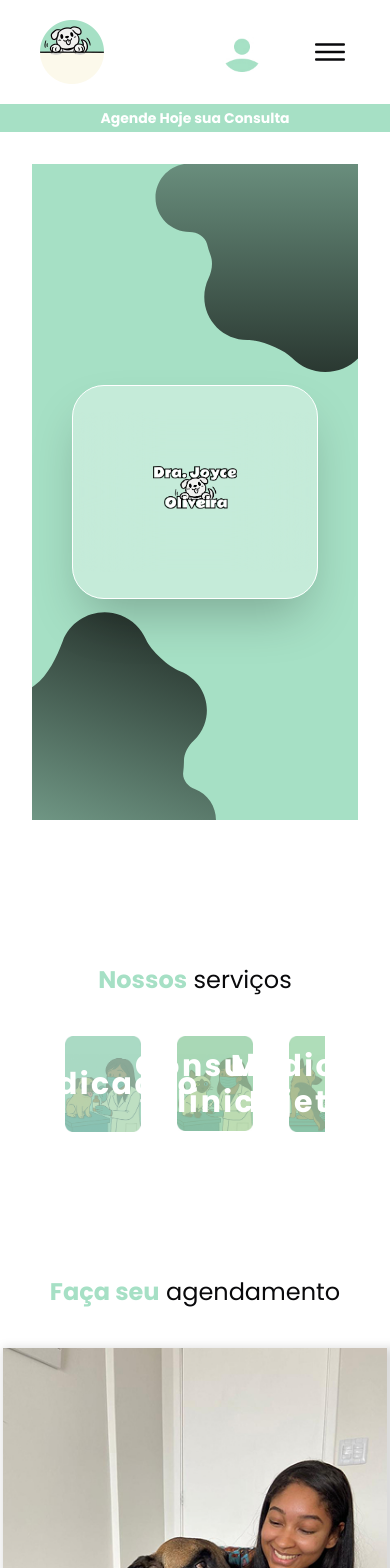
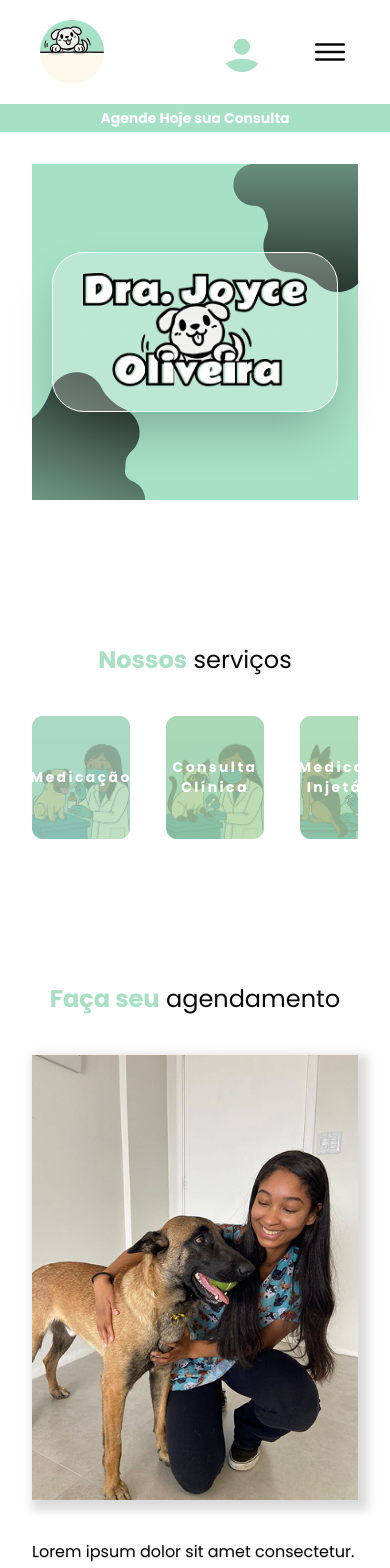
Before and after one commit to Sousasz/joyce-clinica-veterinaria, a React (Vite) app: page / in a window 390 px wide. Shown: the top 1568 px of the page. Built offline with nearby package versions, Linux system fonts and the light colour scheme.

Commit message:
:lipstick: add responsive for hero section

```diff
--- a/src/components/main/about.tsx
+++ b/src/components/main/about.tsx
@@ -4,7 +4,7 @@ export function About() {
   return (
     <div className="flex max-[855px]:flex-col max-[855px]:items-center gap-10">
       <img
-        className="max-w-96 shadow-default"
+        className="shadow-default"
         src={joycePhoto}
         alt="Imagem da Dr. Joyce"
       />
--- a/src/components/main/brand.tsx
+++ b/src/components/main/brand.tsx
@@ -2,9 +2,13 @@ import brandImage from "../../../public/Brand.png";
 
 export function Brand() {
   return (
-    <div className="flex justify-center items-center p-20 backdrop-blur-2xl m-10">
-      <div className="flex items-center rounded-4xl border border-white z-[999px] left-auto right-auto backdrop-blur-md bg-white/35 shadow-2xl absolute">
-        <img className="w-[50rem] p-20 h-full" src={brandImage} alt="Marca da clínica veterinária" />
+    <div className="flex justify-center items-center p-20 max-[550px]:p-5 backdrop-blur-2xl m-10  max-[550px]:m-5">
+      <div className="flex justify-center items-center w-full rounded-4xl border border-white backdrop-blur-md bg-white/25 shadow-2xl absolute">
+        <img
+          className="w-[50rem] max-[1000px]:w-[40rem] max-[1000px]:mt-14 max-[830px]:w-[30rem] max-[645px]:w-[24rem] max-[645px]:mt-10 max-[550px]:w-[18rem] max-[425px]:w-[14rem] max-[425px]:mt-5 mt-20 h-full"
+          src={brandImage}
+          alt="Marca da clínica veterinária"
+        />
       </div>
     </div>
   );
--- a/src/components/main/caurosel-item-content.tsx
+++ b/src/components/main/caurosel-item-content.tsx
@@ -7,7 +7,7 @@ export function CarouselItemContent({ service }: CarouselItemContentProps) {
   return (
     <div className="flex justify-center items-center">
       <img src={service.imgUrl} alt={`Imagem do serviço ${service.type}`} />
-      <span className=" text-white text-center font-bold text-3xl max-w-sm absolute -tracking-[-0.15rem]">
+      <span className="text-white text-center font-bold text-3xl max-w-sm absolute max-[1245px]:text-2xl max-[1035px]:max-w-[150px] max-[640px]:text-xl max-[530px]:text-sm -tracking-[-0.15rem]">
         {service.type}
       </span>
     </div>
--- a/src/components/main/hero.tsx
+++ b/src/components/main/hero.tsx
@@ -7,13 +7,13 @@ export function Hero() {
     <section className="w-full h-full ">
       <div className="bg-green-light flex flex-col relative">
         <div className="w-full flex justify-end">
-          <FirstElement className="size-52" />
+          <FirstElement className="size-52 max-[425px]:size-32" />
         </div>
 
         <Brand />
 
         <div className="h-full flex items-end">
-          <SecondElement className="size-52" />
+          <SecondElement className="size-52 max-[425px]:size-32" />
         </div>
       </div>
     </section>
--- a/src/components/main/our-services.tsx
+++ b/src/components/main/our-services.tsx
@@ -10,7 +10,7 @@ export function OurServices() {
         <Title textInBold="Nossos" text="serviços" />
       </div>
 
-      <Carousel className="w-[80%]">
+      <Carousel className="">
         <CarouselContent className="flex gap-5">
           {carousel.map((service, index) => {
             return (
--- a/src/components/main/review.tsx
+++ b/src/components/main/review.tsx
@@ -6,7 +6,7 @@ import { IoStarSharp } from "react-icons/io5";
 export function Review() {
   return (
     <div className="flex justify-center gap-5">
-      <img className="w-full h-min max-[924px]:h-14 max-[924px]:w-40 max-[800px]:h-min" src={avatarImage} alt="Imagem do cliente" />
+      <img className="w-full h-min max-[1865px]:h-10 max-[1865px]:w-44 max-[924px]:h-14 max-[924px]:w-40 max-[800px]:h-min" src={avatarImage} alt="Imagem do cliente" />
       <div className="flex flex-col">
         <Rating
           initialRating={3}
```
